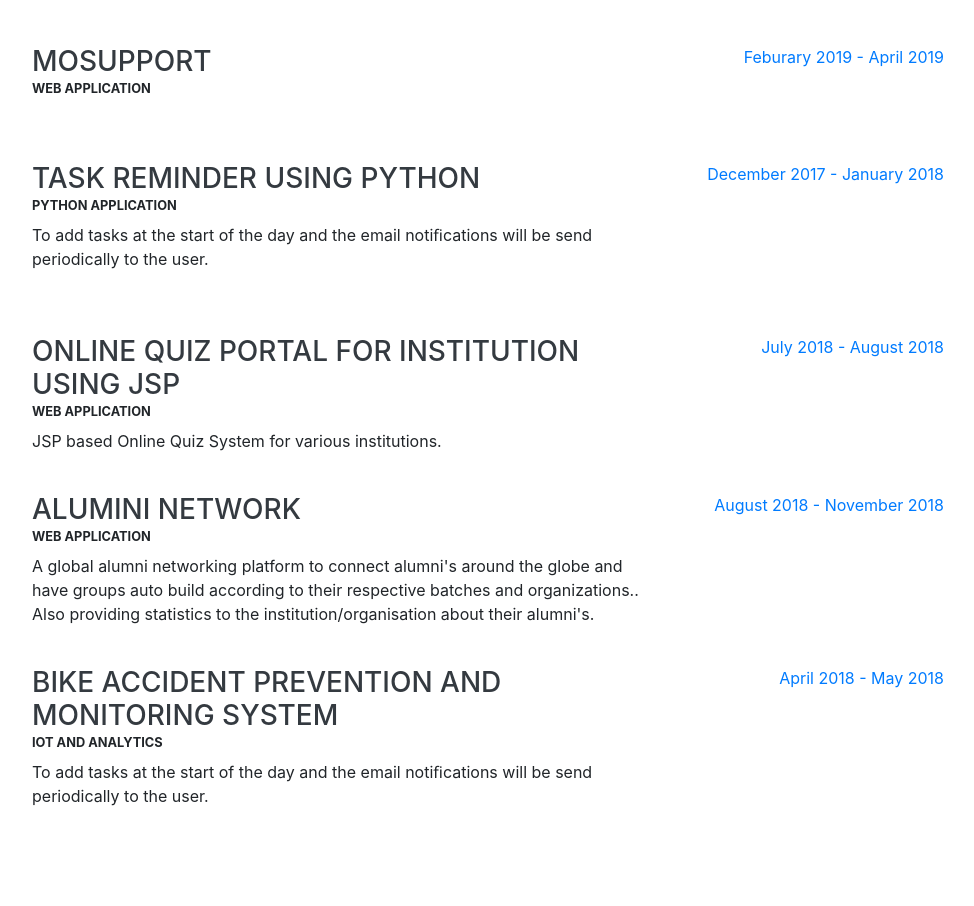
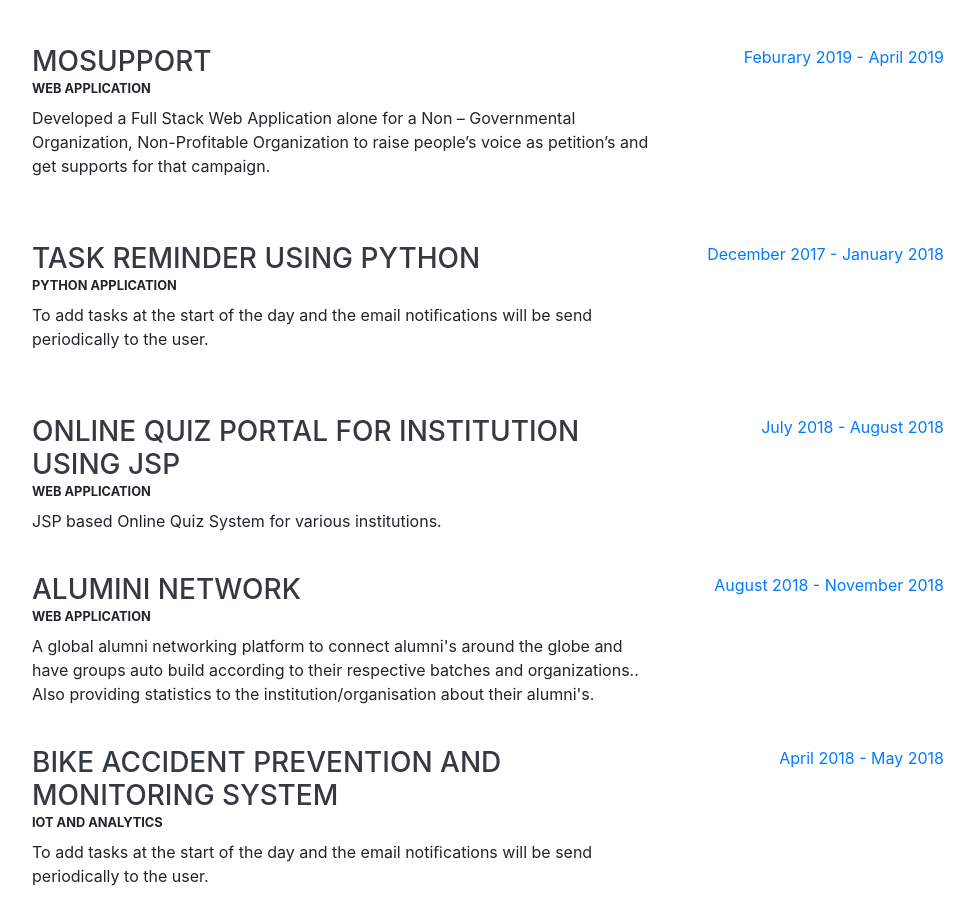
Before and after one commit to meetanubhav/meetanubhav.github.io, a plain HTML site: page index.html in a window 1280 px wide. Shown: the part 1279-2185 px from the top of the page, without its empty margins (288-1262 px from the left). Drawn offline with nearby package versions, Linux system fonts and the light colour scheme; a script that the page names is missing.

Commit message:
Update index.html

```diff
--- a/index.html
+++ b/index.html
@@ -129,7 +129,7 @@
           <div class="resume-content">
             <h3 class="mb-0">MoSupport</h3>
             <div class="subheading mb-2 font-weight-bold small">Web Application</div>
-            <p></p>
+            <p>Developed a Full Stack Web Application alone for a Non – Governmental Organization, Non-Profitable Organization to raise people’s voice as petition’s and get supports for that campaign.</p>
           </div>
           <div class="resume-date text-md-right">
             <span class="text-primary">Feburary 2019 - April 2019</span>
```
